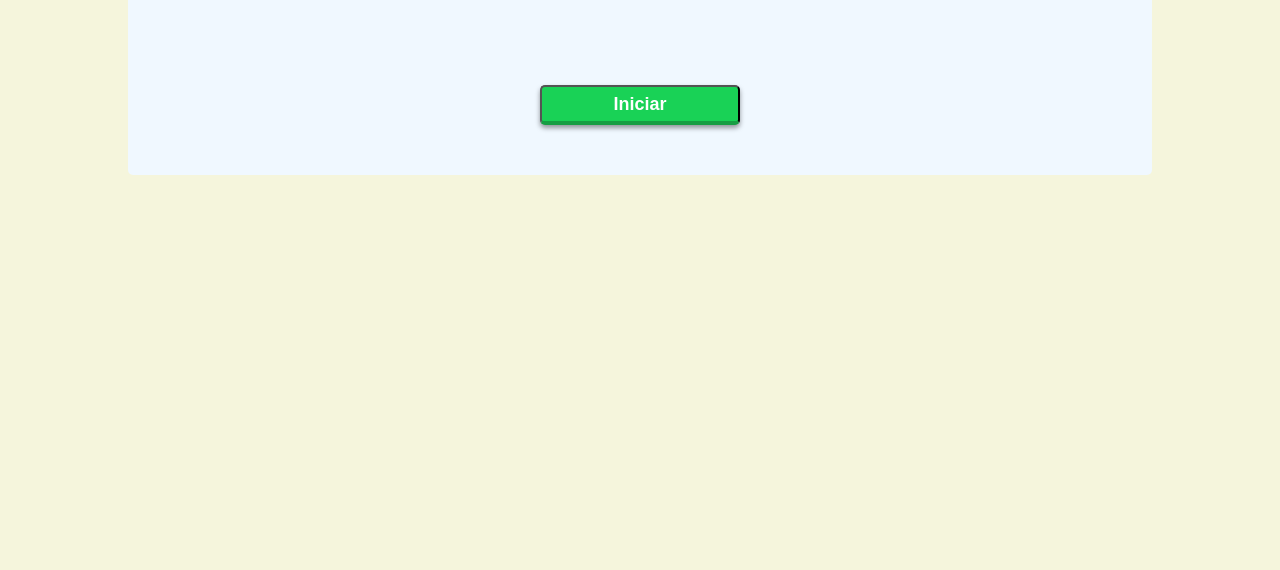
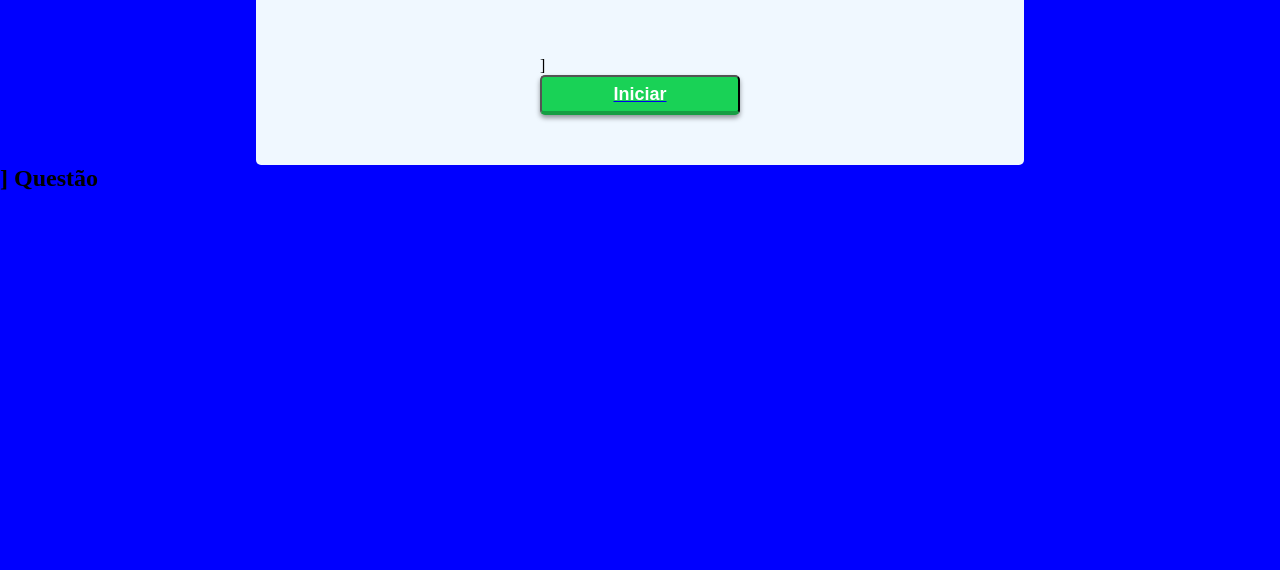
Before and after one commit to EnzoCorrupto/Projeto_1, a plain HTML site: page index.html in a window 1280 px wide. Shown: the part 230-800 px from the top of the page. Drawn offline with Linux system fonts and the light colour scheme.

Commit message:
Tentaiva de mover no iniciar

```diff
--- a/assets/css/style.css
+++ b/assets/css/style.css
@@ -29,13 +29,14 @@
   }
 
   body{
-    background-color: beige;
+    background-color: blue;
   }
 
   #menuJogo{
     background-color: aliceblue;
     align-items: center;
-    margin: 10%;
+    width: 60%;
+    margin: 100px auto 0;
     border-width: thick;
     display: flex;
     gap: 100px;
--- a/index.html
+++ b/index.html
@@ -10,8 +10,25 @@
 <body>
     <div id="menuJogo">
         <h1>Show Do Milha1</h1>
-        <button id="botaoinicio" type="button" onclick="iniciarTeste()">Iniciar</button>
+        <nav>  ]
+             <a href="parteJogo">
+                <button id="botaoinicio" type="button" onclick="iniciarTeste()">Iniciar</button>
+
+        </a>
+        </nav>
     </div>
+
+
+                <h2 id="pergunta">          ]
+                    Questão
+                </h2>
+
+                    <a href="parteJogo">
+                        <h2 id="respota">
+
+                        </h2>
+
+                    </a>
 
 </body>
 </html>
```
